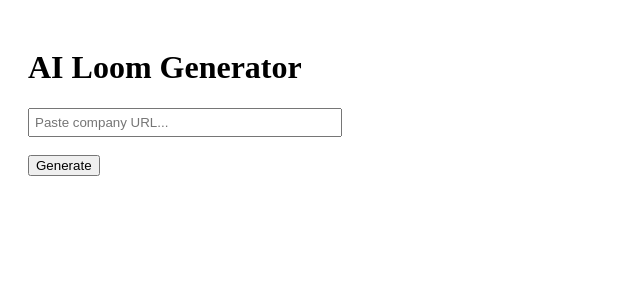
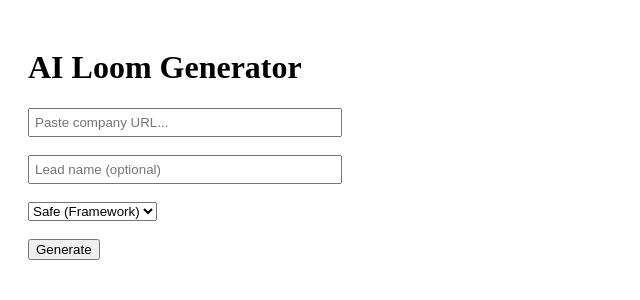
Before and after one commit to FranRz/ai-loom-generator-clean, a Next.js app: page / in a window 1280 px wide. Shown: the top 300 px of the page, without its empty margins (0-640 px from the left). Built offline with nearby package versions, Linux system fonts and the light colour scheme.

Commit message:
Update page.js

```diff
--- a/app/page.js
+++ b/app/page.js
@@ -3,6 +3,8 @@ import { useState } from "react";
 
 export default function Home() {
   const [url, setUrl] = useState("");
+  const [name, setName] = useState("");
+  const [style, setStyle] = useState("safe");
   const [output, setOutput] = useState("");
 
   const generate = async () => {
@@ -12,7 +14,6 @@ export default function Home() {
         return;
       }
 
-      // Step 1: get niche + location
       const res1 = await fetch("/api/extract", {
         method: "POST",
         headers: { "Content-Type": "application/json" },
@@ -21,29 +22,23 @@ export default function Home() {
 
       const data1 = await res1.json();
 
-      // Step 2: generate script
       const res2 = await fetch("/api/script", {
         method: "POST",
         headers: { "Content-Type": "application/json" },
         body: JSON.stringify({
           url,
+          name,
+          style,
           niche: data1.niche,
           location: data1.location
         })
       });
 
-      // 👇 usamos text para evitar crash
       const text = await res2.text();
 
       try {
         const data2 = JSON.parse(text);
-
-        if (data2.error) {
-          setOutput("ERROR:\n" + JSON.stringify(data2, null, 2));
-        } else {
-          setOutput(data2.script);
-        }
-
+        setOutput(data2.script || JSON.stringify(data2, null, 2));
       } catch {
         setOutput("RAW RESPONSE:\n" + text);
       }
@@ -66,6 +61,23 @@ export default function Home() {
 
       <br /><br />
 
+      <input
+        value={name}
+        onChange={(e) => setName(e.target.value)}
+        placeholder="Lead name (optional)"
+        style={{ width: "300px", padding: "5px" }}
+      />
+
+      <br /><br />
+
+      <select value={style} onChange={(e) => setStyle(e.target.value)}>
+        <option value="safe">Safe (Framework)</option>
+        <option value="optimized">Optimized</option>
+        <option value="aggressive">Aggressive</option>
+      </select>
+
+      <br /><br />
+
       <button onClick={generate}>
         Generate
       </button>
```
